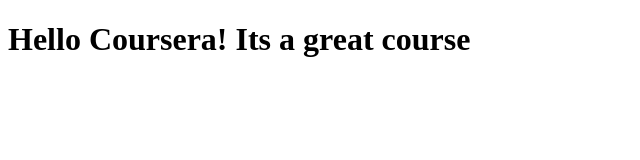
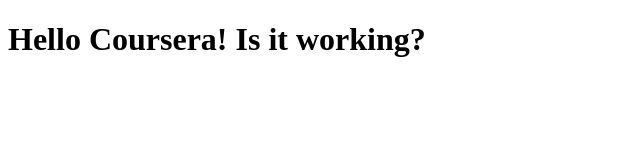
Before and after one commit to ezeio/coursera-test-repository, a plain HTML site: page site/index.html in a window 1280 px wide. Shown: the whole page, without its empty margins (0-640 px from the left). Drawn offline with Linux system fonts and the light colour scheme.

Commit message:
annother commit

```diff
--- a/site/index.html
+++ b/site/index.html
@@ -7,7 +7,7 @@
     </head>
     <body>
         <h1>
-        Hello Coursera! Its a great course
+        Hello Coursera! Is it working?
         </h1>
     </body>
 </html>
```
